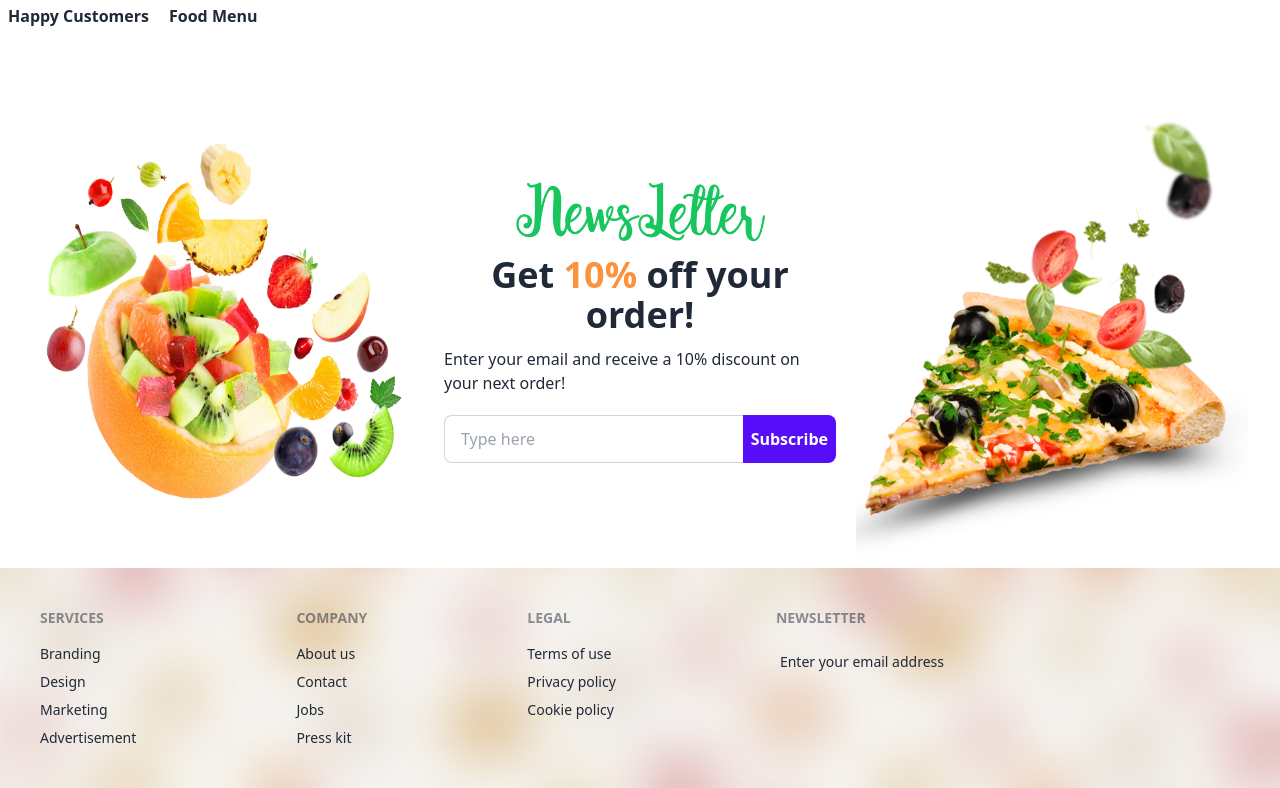
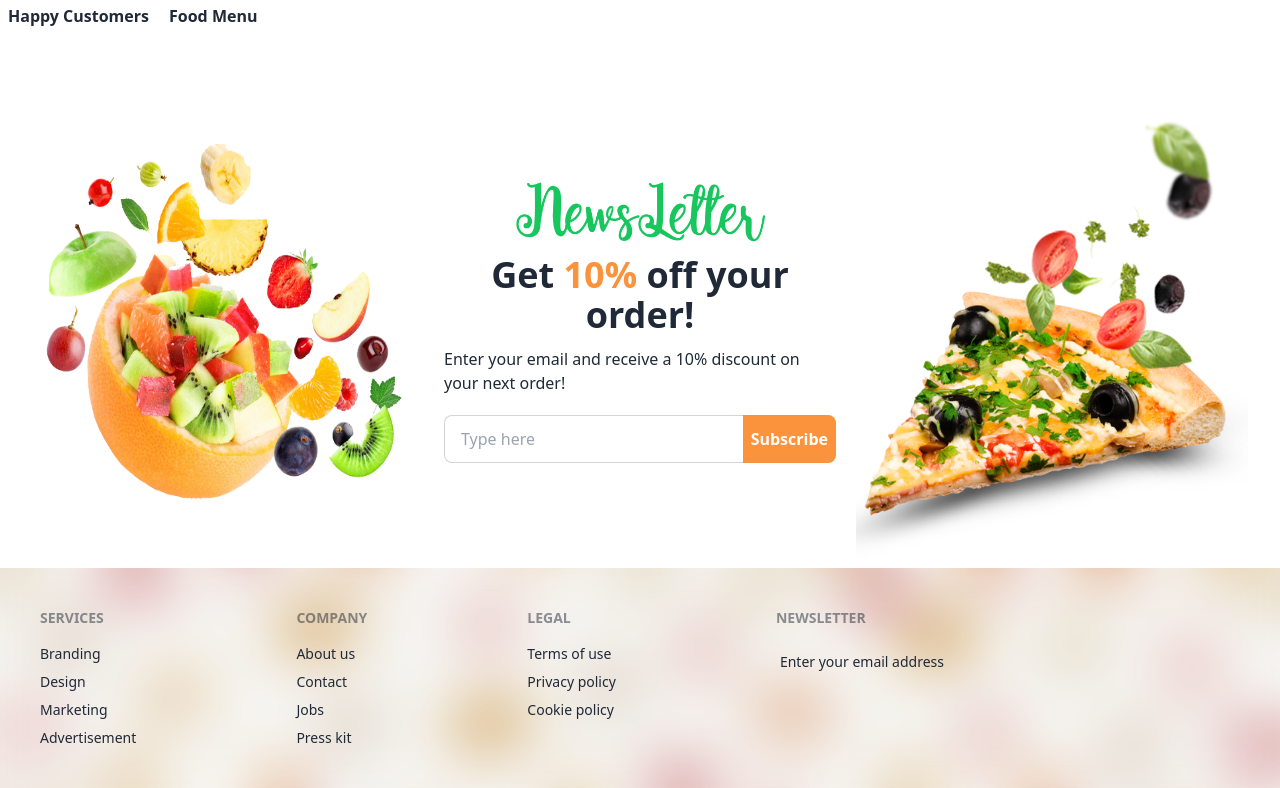
Before and after one commit to Abir-7/Food-Corner-Client, a React (Vite) app: page / in a window 1280 px wide. Shown: the part 2471-3259 px from the top of the page. Built offline with nearby package versions, Linux system fonts and the light colour scheme; no server answers.

Commit message:
newsletter button redesign

```diff
--- a/src/Components/HomePageComponent/NewsLetter.jsx
+++ b/src/Components/HomePageComponent/NewsLetter.jsx
@@ -19,7 +19,7 @@ const NewsLetter = () => {
                </div>
                 <div className='flex   w-full mx-2'>
                 <input type="text" placeholder="Type here" className="input input-bordered focus:outline-none  w-full " />
-                <button className='bg-primary hover:bg-success duration-500 text-white px-2 rounded-r-lg  -ms-2 '><span className='font-semibold'>Subscribe</span></button>
+                <button className='bg-orange-400 hover:bg-green-500 duration-300 text-white px-2 rounded-r-lg  -ms-2 '><span className='font-semibold'>Subscribe</span></button>
                 </div>
             </div>
             <div className='flex justify-center md:justify-end '>
```
